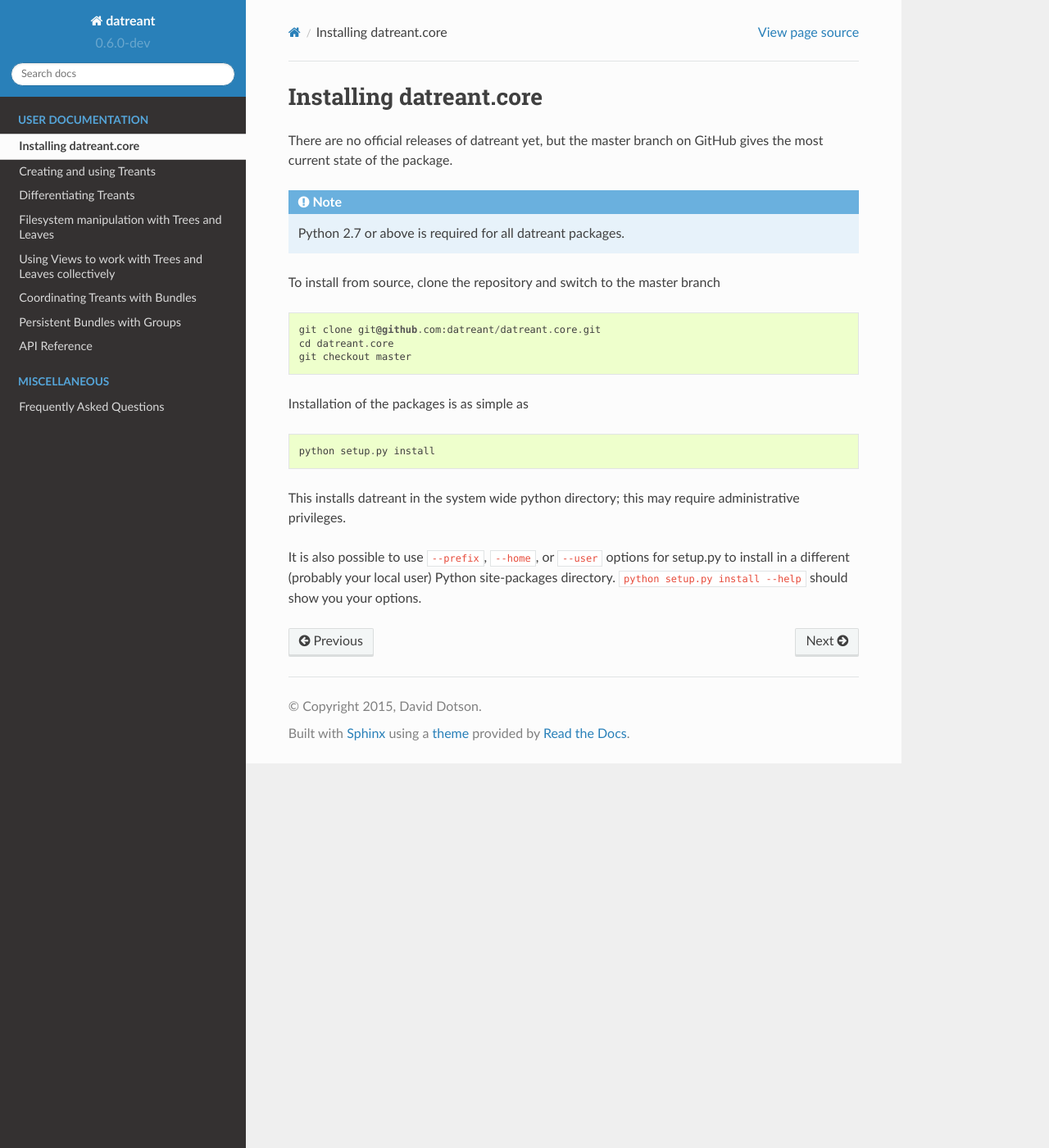
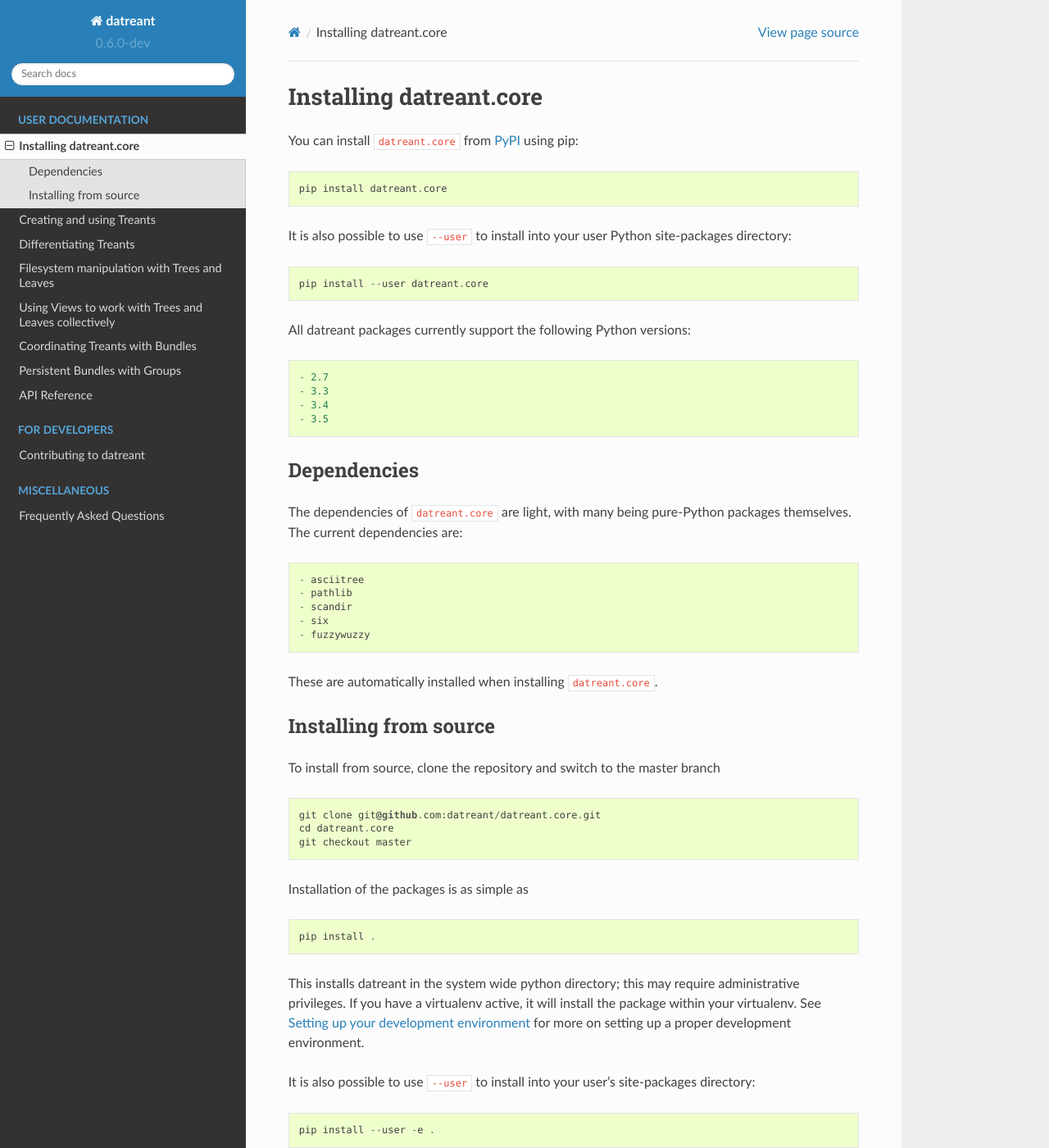
Before and after one commit to datreant/datreant, a Sphinx documentation site: the page built from docs/install.rst, in a window 1280 px wide and 1400 px high. Shown: the whole window at 82% size. Built offline with Sphinx 7.4.7 and the Read the Docs theme 2.0.0, drawn with Linux system fonts in a browser that asks for light colours; the version number is read from the project's files by our own code.

Commit message:
Added contributor's guide, updated links, install guide.

```diff
--- /dev/null
+++ b/docs/contributing.rst
@@ -0,0 +1,72 @@
+
+.. _Contributing:
+
+========================
+Contributing to datreant
+========================
+**datreant** is an open-source project, with its development driven by the needs
+of its users. Anyone is welcome to contribute to any of its packages, which
+can all be found under the `datreant <https://github.com/datreant>`_ GitHub
+organization.
+
+Development model
+=================
+datreant subpackages follow the `development model outlined by Vincent
+Driessen <http://nvie.com/posts/a-successful-git-branching-model/>`_ , with the
+``develop`` branch being the unstable focal point for development. The
+``master`` branch merges from the develop branch only when all tests are
+passing, and usually only before a release. In general, master should be usable
+at all times, while develop may be broken at any particular moment.
+
+.. _Development_env:
+
+Setting up your development environment
+=======================================
+We recommend using `virtual environments
+<https://pypi.python.org/pypi/virtualenv>`_ with `virtualenvwrapper
+<http://virtualenvwrapper.readthedocs.org/en/latest/>`_. Since
+datreant is a collection of subpackages, you will need to clone
+whichever repositories you are interested in contributing to. Since all
+datreant subpackages depend on `datreant.core
+<https://github.com/datreant/datreant.core>`_, you will probably want to clone
+this one::
+
+    git clone git@github.com:datreant/datreant.core.git
+
+Make a new virtualenv called ``datreant`` with::
+
+    mkvirtualenv datreant
+
+and make a development installation of ``datreant.core`` with::
+
+    cd datreant.core
+    pip install -e .
+
+The ``-e`` flag will cause pip to call setup with the ``develop`` option. This
+means that any changes on the source code will immediately be reflected in your
+virtual environment.
+
+Repeat the same operations for any other datreant subpackage you wish to work
+on. Note that other subpackages are likely to have heavier dependencies.
+
+Running the tests locally
+=========================
+As you work on a datreant subpackage, it's important to see how your changes
+affected its expected behavior. With your virtualenv enabled::
+
+    workon datreant
+
+switch to the top-level directory of the subpackage you are working on and
+run::
+
+    py.test --cov src/ --pep8 src/
+
+This will run all the tests for that subpackage (often inside
+``src/datreant/<subpackage_name>/tests``), with `coverage
+<https://pypi.python.org/pypi/pytest-cov>`_ and `PEP8
+<https://pypi.python.org/pypi/pytest-pep8>`_ checks.
+
+Note that to run the tests you will need to install ``py.test`` and the
+coverage and PEP8 plugins into your virtualenv::
+
+    pip install py.test pytest pytest-cov pytest-pep8
--- a/docs/install.rst
+++ b/docs/install.rst
@@ -1,10 +1,38 @@
 ========================
 Installing datreant.core
 ========================
-There are no official releases of datreant yet, but the master branch on GitHub
-gives the most current state of the package.
+You can install ``datreant.core`` from `PyPI <https://pypi.python.org/>`_ using pip::
 
-.. note:: Python 2.7 or above is required for all datreant packages.
+    pip install datreant.core
+
+It is also possible to use ``--user`` to install into your user Python
+site-packages directory::
+
+    pip install --user datreant.core
+
+All datreant packages currently support the following Python versions::
+
+- 2.7
+- 3.3
+- 3.4
+- 3.5
+
+
+Dependencies
+============
+The dependencies of ``datreant.core`` are light, with many being pure-Python
+packages themselves. The current dependencies are::
+
+- asciitree
+- pathlib
+- scandir
+- six
+- fuzzywuzzy
+
+These are automatically installed when installing ``datreant.core``.
+
+Installing from source
+======================
 
 To install from source, clone the repository and switch to the master branch ::
 
@@ -14,12 +42,14 @@
 
 Installation of the packages is as simple as ::
 
-    python setup.py install
+    pip install .
 
 This installs datreant in the system wide python directory; this may require
-administrative privileges.
+administrative privileges. If you have a virtualenv active, it will install the
+package within your virtualenv. See :ref:`Development_env` for more on setting
+up a proper development environment.
 
-It is also possible to use ``--prefix``, ``--home``, or ``--user`` options for
-setup.py to install in a different (probably your local user) Python
-site-packages directory. ``python setup.py install --help`` should show you
-your options.
+It is also possible to use ``--user`` to install into your user's site-packages
+directory::
+
+    pip install --user -e .
```
Also changed, not shown: README.rst (+3 -4 lines), docs/index.rst (+8 -11 lines).
